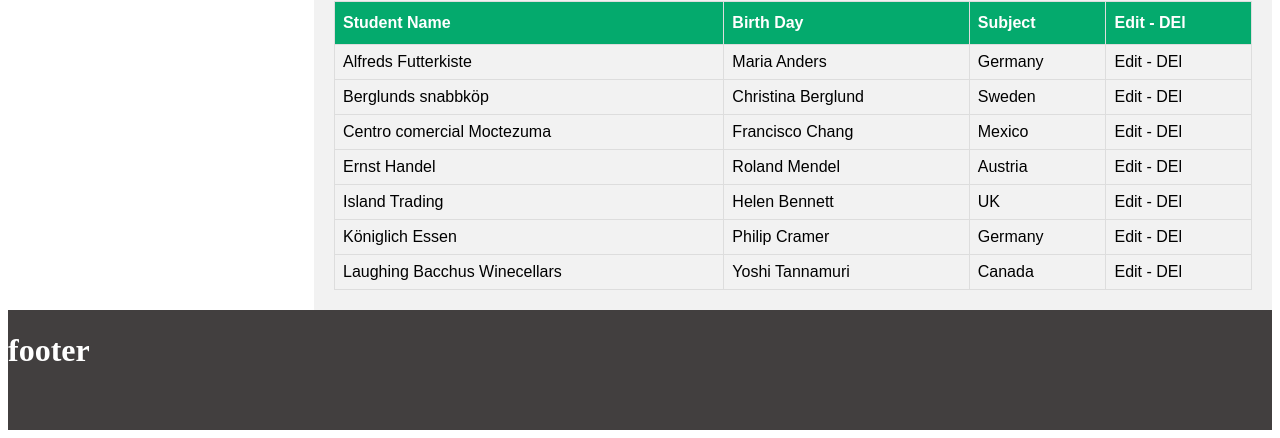
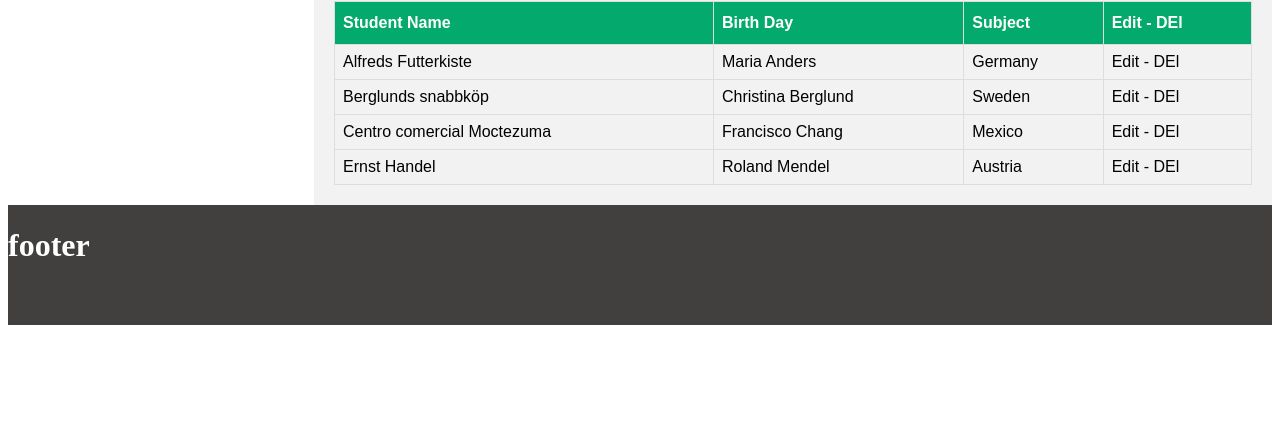
Before and after one commit to GSG-G13/School-Y-A, a plain HTML site: page public/Add_student.html in a window 1280 px wide. Shown: the part 595-1033 px from the top of the page. After the commit the page ends 928 px from the top, so only its background shows below. Drawn offline with Linux system fonts and the light colour scheme.

Commit message:
add_student.html

```diff
--- a/public/Add_student.html
+++ b/public/Add_student.html
@@ -65,25 +65,7 @@
           <td>Austria</td>
           <td>Edit - DEl</td>
         </tr>
-        <tr>
-          <td>Island Trading</td>
-          <td>Helen Bennett</td>
-          <td>UK</td>
-          <td>Edit - DEl</td>
-        </tr>
-        <tr>
-          <td>Königlich Essen</td>
-          <td>Philip Cramer</td>
-          <td>Germany</td>
-          <td>Edit - DEl</td>
 
-        </tr>
-        <tr>
-          <td>Laughing Bacchus Winecellars</td>
-          <td>Yoshi Tannamuri</td>
-          <td>Canada</td>
-          <td>Edit - DEl</td>
-        </tr>
 
       </table>
 </div>
```
